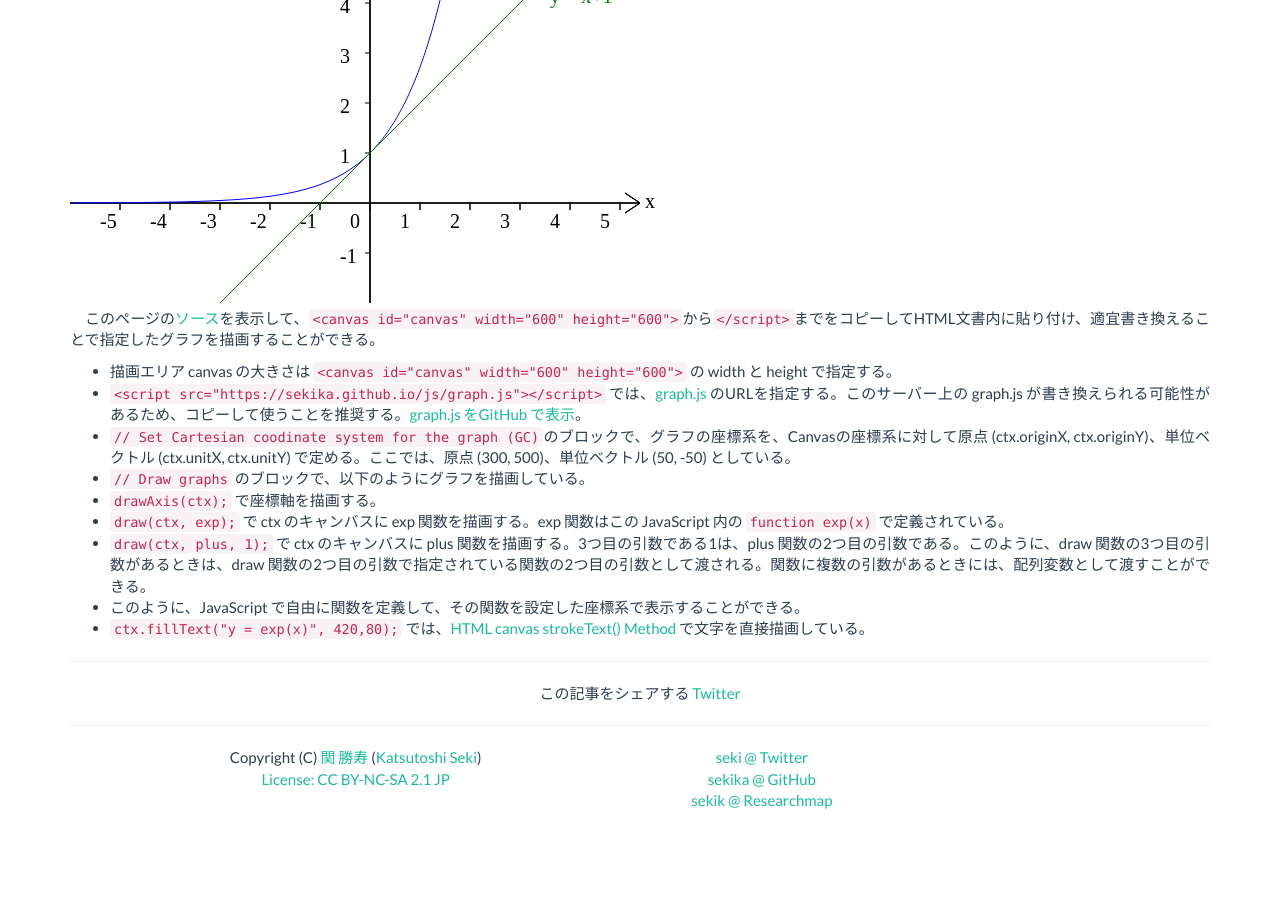
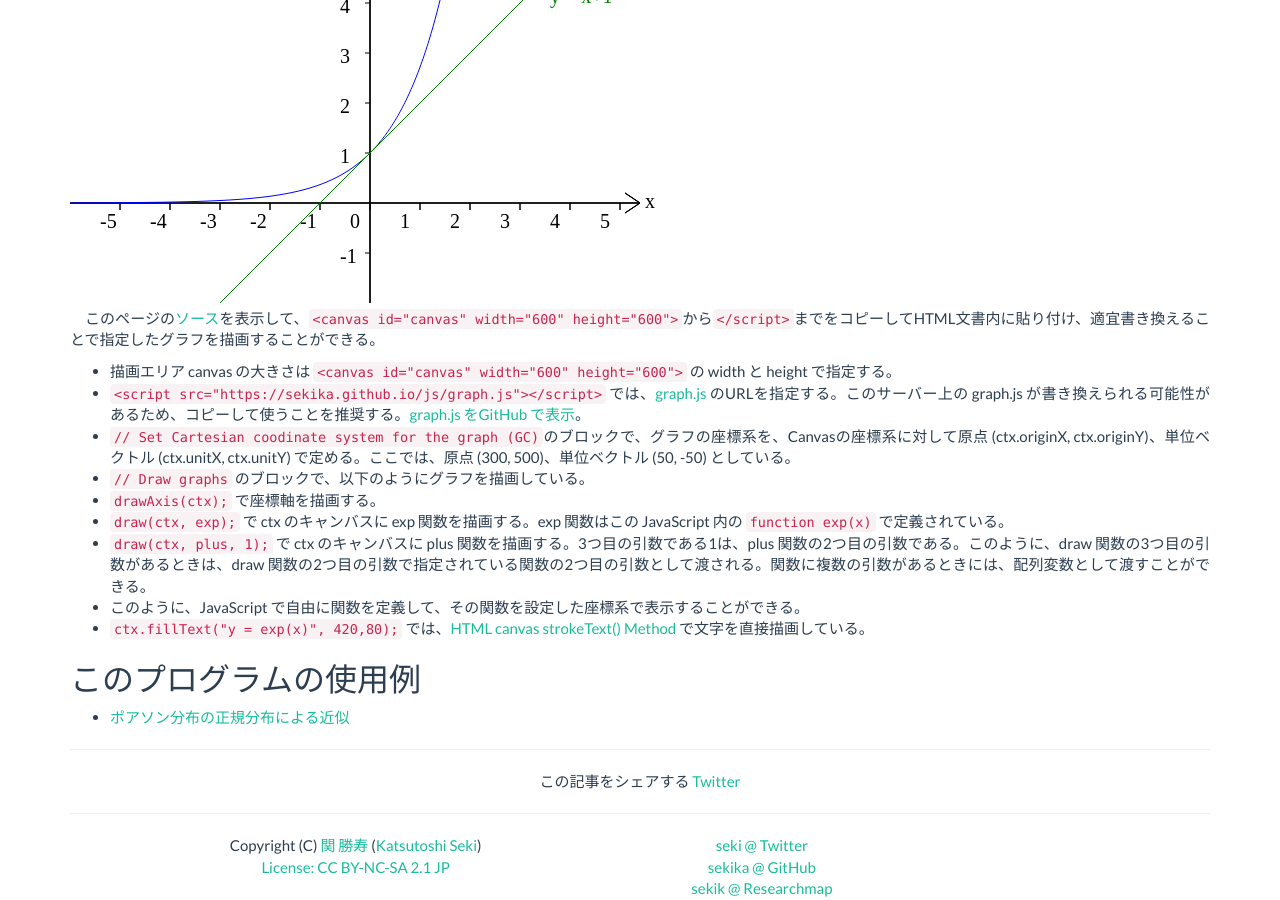
Before and after one commit to sekika/sekika.github.io, a Jekyll site: the page built from _posts/2020-01-03-DrawCartesianGraph.md, in a window 1280 px wide and 900 px high, scrolled down 612 px. Built offline with Jekyll 4.4.1, drawn with Linux system fonts in a browser that asks for light colours; nearby versions of some CDN libraries; comment, search, counter and statistics services are not loaded; before the commit the page ends 1424 px from its top, so only the background shows below that.

Commit message:
使用例を追加

```diff
--- a/_posts/2020-01-03-DrawCartesianGraph.md
+++ b/_posts/2020-01-03-DrawCartesianGraph.md
@@ -71,3 +71,7 @@ function exp(x) {
 - `draw(ctx, plus, 1);` で ctx のキャンバスに plus 関数を描画する。3つ目の引数である1は、plus 関数の2つ目の引数である。このように、draw 関数の3つ目の引数があるときは、draw 関数の2つ目の引数で指定されている関数の2つ目の引数として渡される。関数に複数の引数があるときには、配列変数として渡すことができる。
 - このように、JavaScript で自由に関数を定義して、その関数を設定した座標系で表示することができる。
 - `ctx.fillText("y = exp(x)", 420,80);` では、[HTML canvas strokeText() Method](https://www.w3schools.com/Tags/canvas_stroketext.asp) で文字を直接描画している。
+
+## このプログラムの使用例
+
+- [ポアソン分布の正規分布による近似](https://sekika.github.io/2020/01/04/Poisson/)
```
Also changed, not shown: other parts of _posts/2020-01-03-DrawCartesianGraph.md (+1 -1 lines).
